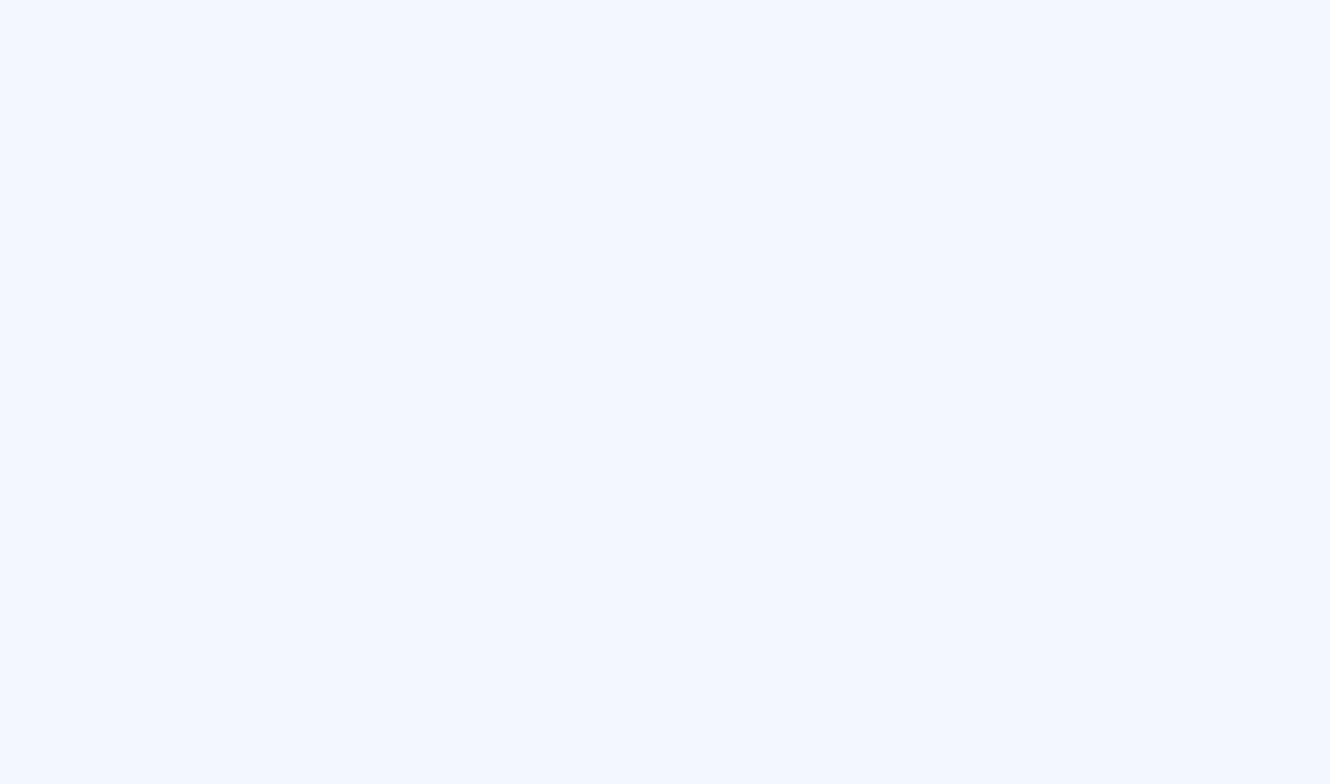
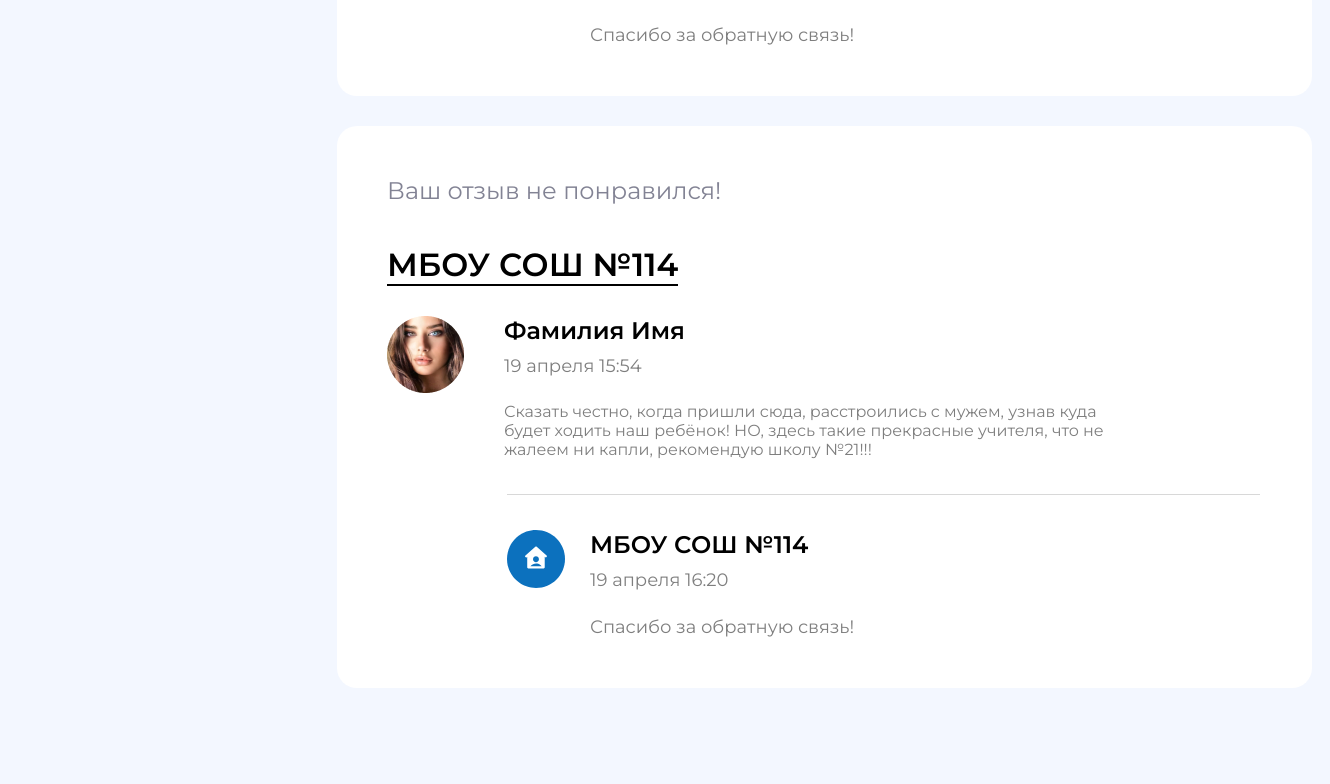
Before and after one commit to ASharksss/ProCountry-v2, a React (Create React App) app in the folder frontend/: page /notifications in a window 1280 px wide. Before the commit this address had no page. Shown: the part 1925-2709 px from the top of the page, 1330 px wide, since content can reach past the window. Before the commit the page ends 800 px from the top, so only its background shows below. Built offline with nearby package versions, Linux system fonts and the light colour scheme; a web font is replaced by a local one.

Commit message:
margin padding

```diff
--- a/frontend/src/App.js
+++ b/frontend/src/App.js
@@ -6,6 +6,7 @@ import TablePage from "./pages/tablePage/tablePage";
 import InstitutePage from "./pages/institutePage/institutePage";
 import PartPage from "./pages/partPage/partPage";
 import PartPersonPage from "./pages/partPersonPage/PartPersonPage";
+import Notifications from "./pages/notifications/notifications";
 
 
 function App() {
@@ -15,12 +16,16 @@ function App() {
         <Routes>
           <Route path='/' element={<Layout/>}>
             <Route path='/' element={<Home/>}/>
-            <Route path='/institute' element={<TablePage title={'Школы'} path={'/institute/institutePage'}/>}/>
-            <Route path='/institutePage' element={<InstitutePage institute_title={'Название категории'}/>}/>
+            <Route path='/institutes' element={<TablePage title={'Школы'} path={'/institute/institutePage'}/>}/>
+            <Route path='/institutes/institutePage' element={<InstitutePage institute_title={'Название категории'}/>}/>
             <Route path='/subjects' element={<TablePage path={'/subjects/subjectPage'} title={'Дочерние субъекты'} subtitle={'Дочерние субъекты выбранной территории'}/>}/>
             <Route path='/parts' element={<TablePage path={'/parts/partPage'} title={'Партии'} subtitle={'Зарегистрированные политические партии выбранной территории'}/>}/>
             <Route path='/parts/partPage' element={<PartPage text={'Название Партии'}/>}/>
-            <Route path='/parts/partPage/partPerson' element={<PartPersonPage text={'Название Партии'}/>}/>
+            <Route path='/parts/partPage/partPerson' element={< PartPersonPage text={'Название Партии'}/>}/>
+
+
+
+            <Route path='/notifications' element={<Notifications/>}/>
           </Route>
         </Routes>
       </div>
--- a/frontend/src/components/leftSidebar/leftSidebar.jsx
+++ b/frontend/src/components/leftSidebar/leftSidebar.jsx
@@ -28,10 +28,10 @@ export const LeftSidebar = () => {
             <img src={part} alt="" className="sidebar_menu-icon"/>
             <p>Партии</p>
           </a>
-          <a href='frontend/src/components/leftSidebar/leftSidebar#' className='link sidebar_menu-item'>
+          <NavLink to='/notifications' className='link sidebar_menu-item'>
             <img src={notice} alt="" className="sidebar_menu-icon"/>
             <p>Уведомления</p>
-          </a>
+          </NavLink>
           <a href='frontend/src/components/leftSidebar/leftSidebar#' className='link sidebar_menu-item'>
             <img src={subscribtion} alt="" className="sidebar_menu-icon"/>
             <p>Подписки</p>
--- /dev/null
+++ b/frontend/src/components/notification/notification.css
@@ -0,0 +1,105 @@
+.notification {
+    margin-bottom: 30px;
+    border-radius: 20px;
+    padding: 50px;
+}
+
+.simple {
+    background-color: white;
+}
+
+.danger {
+    background-color: #FFF9F9;
+    border: 1px solid #FF9292;
+}
+
+.danger .notification_theme h1 {
+    font-family: Montserrat-SemiBold;
+    color: red;
+    opacity: 1;
+}
+
+.notification_theme h1 {
+    font-family: Montserrat-Regular;
+    font-weight: normal;
+    font-size: 24px;
+    color: #08092B;
+    opacity: 0.5;
+    margin-bottom: 40px;
+}
+
+.notification_nameInstitute h1 {
+    font-family: Montserrat-SemiBold;
+    display: inline-block;
+    font-size: 32px;
+    border-bottom: 2px solid black;
+    margin-bottom: 30px;
+}
+
+.notification_userReview {
+    display: flex;
+}
+
+.notification_user-img {
+    margin-right: 40px;
+}
+
+.notification_username {
+    font-size: 24px;
+    font-family: Montserrat-SemiBold;
+    margin-bottom: 10px;
+}
+
+.notification_date {
+    font-size: 18px;
+    opacity: 0.5;
+    margin-bottom: 25px;
+}
+
+.notification_textReview p {
+    width: 635px;
+    opacity: 0.5;
+    margin-bottom: 35px;
+}
+
+.answer {
+    width: 753px;
+    margin-left: 120px;
+}
+
+.answer::before {
+    display: block;
+    content: '';
+    margin-bottom: 35px;
+
+    background-color: #D8D8D8;
+    width: 753px;
+    height: 1px;
+}
+
+.answer_decr {
+    display: flex;
+}
+
+.answer_info {
+    margin-left: 25px;
+}
+
+.answer_info h1 {
+    font-family: Montserrat-SemiBold;
+    font-size: 24px;
+    margin-bottom: 10px;
+}
+
+.answer_text {
+    width: 635px;
+    font-size: 18px;
+    opacity: 0.5;
+}
+
+.notifications_title {
+    font-size: 40px;
+    font-family: Montserrat-Bold;
+    margin-bottom: 74px;
+    margin-top: 150px;
+}
--- /dev/null
+++ b/frontend/src/components/notification/notification.jsx
@@ -0,0 +1,38 @@
+import React from 'react';
+import './notification.css'
+import user_avatar from './../../asserts/icons/sidebars/user_avatar.png'
+import NotificationAnswer from "./notificationAnswer";
+
+
+const Notification = ({theme, nameInstitute, classname}) => {
+  return (
+    <div className={'notification ' + classname }>
+      <div className="notification_theme">
+        <h1>{theme}</h1>
+      </div>
+      <div className="notification_nameInstitute">
+        <h1>{nameInstitute}</h1>
+      </div>
+      <div className="notification_userReview">
+        <div className="notification_user-img">
+          <img src={user_avatar} alt=""/>
+        </div>
+        <div className="notification_user-info">
+          <div className="notification_username">
+            Фамилия Имя
+          </div>
+          <div className="notification_date">
+            19 апреля 15:54
+          </div>
+          <div className="notification_textReview">
+            <p>Сказать честно, когда пришли сюда, расстроились с мужем, узнав куда будет ходить наш ребёнок!
+              НО, здесь такие прекрасные учителя, что не жалеем ни капли, рекомендую школу №21!!!</p>
+          </div>
+        </div>
+      </div>
+      <NotificationAnswer/>
+    </div>
+  );
+};
+
+export default Notification;
--- /dev/null
+++ b/frontend/src/components/notification/notificationAnswer.jsx
@@ -0,0 +1,28 @@
+import React from 'react';
+import './notification.css'
+import instituteAvatar from  '../../asserts/icons/instituteAvatart.svg'
+
+const NotificationAnswer = () => {
+  return (
+    <div className='answer'>
+      <div className="answer_decr">
+        <div className="answer_avatar">
+          <img src={instituteAvatar} alt=""/>
+        </div>
+        <div className="answer_info">
+          <h1>МБОУ СОШ №114</h1>
+          <div className="notification_date">
+            19 апреля 16:20
+          </div>
+          <div className="answer_text">
+            Спасибо за обратную связь!
+          </div>
+        </div>
+      </div>
+
+
+    </div>
+  );
+};
+
+export default NotificationAnswer;
--- a/frontend/src/pages/institutePage/institutePage.jsx
+++ b/frontend/src/pages/institutePage/institutePage.jsx
@@ -12,19 +12,19 @@ const InstitutePage = ({institute_title}) => {
       <h1 className='institute_subtitle'>Учреждения</h1>
       <div className="categories">
         <div className="category_item">
-          <NavLink to='/institute' className='noLink category_card_link'><InstituteCard text={'Школы'}/></NavLink>
-          <NavLink to='/institute' className='noLink category_card_link'><InstituteCard text={'Детские сады'}/></NavLink>
-          <NavLink to='/institute' className='noLink category_card_link'><InstituteCard text={'Университеты'}/></NavLink>
+          <NavLink to='/institutes' className='noLink category_card_link'><InstituteCard text={'Школы'}/></NavLink>
+          <NavLink to='/institutes' className='noLink category_card_link'><InstituteCard text={'Детские сады'}/></NavLink>
+          <NavLink to='/institutes' className='noLink category_card_link'><InstituteCard text={'Университеты'}/></NavLink>
         </div>
         <div className="category_item">
-          <NavLink to='/institute' className='noLink category_card_link'><InstituteCard text={'Академии'}/></NavLink>
-          <NavLink to='/institute' className='noLink category_card_link'><InstituteCard text={'Техникумы'}/></NavLink>
-          <NavLink to='/institute' className='noLink category_card_link'><InstituteCard text={'Колледжи'}/></NavLink>
+          <NavLink to='/institutes' className='noLink category_card_link'><InstituteCard text={'Академии'}/></NavLink>
+          <NavLink to='/institutes' className='noLink category_card_link'><InstituteCard text={'Техникумы'}/></NavLink>
+          <NavLink to='/institutes' className='noLink category_card_link'><InstituteCard text={'Колледжи'}/></NavLink>
         </div>
         <div className="category_item">
-          <NavLink to='/institute' className='noLink category_card_link'><InstituteCard text={'специальные учебно-воспитательные организации'}/></NavLink>
-          <NavLink to='/institute' className='noLink category_card_link'><InstituteCard text={'Инетрнаты'}/></NavLink>
-          <NavLink to='/institute' className='noLink category_card_link'><InstituteCard text={'Другое'}/></NavLink>
+          <NavLink to='/institutes' className='noLink category_card_link'><InstituteCard text={'специальные учебно-воспитательные организации'}/></NavLink>
+          <NavLink to='/institutes' className='noLink category_card_link'><InstituteCard text={'Инетрнаты'}/></NavLink>
+          <NavLink to='/institutes' className='noLink category_card_link'><InstituteCard text={'Другое'}/></NavLink>
         </div>
       </div>
     </div>
--- /dev/null
+++ b/frontend/src/pages/notifications/notifications.css
@@ -0,0 +1,14 @@
+.notifications{
+    width: 1140px;
+}
+
+.notifications_header {
+    display: flex;
+    align-items: center;
+    justify-content: space-between;
+}
+
+.notifications_btn{
+    font-size: 18px;
+    border-bottom: 1px solid black;
+}
--- /dev/null
+++ b/frontend/src/pages/notifications/notifications.jsx
@@ -0,0 +1,23 @@
+import React from 'react';
+import './notifications.css'
+import Notification from "../../components/notification/notification";
+
+const Notifications = () => {
+  return (
+    <div className='notifications'>
+      <div className="notifications_header">
+        <h1 className='notifications_title'>Уведомления</h1>
+        <button className='noBtn notifications_btn'>
+          Очитсить всё
+        </button>
+      </div>
+
+      <Notification nameInstitute={'МБОУ СОШ №114'} theme={'Вы получили ответ!'} classname={'simple'}/>
+      <Notification nameInstitute={'МБОУ СОШ №114'} theme={'Предупреждение!'} classname={'danger'}/>
+      <Notification nameInstitute={'МБОУ СОШ №114'} theme={'Ваш отзыв понравился!'} classname={'simple'}/>
+      <Notification nameInstitute={'МБОУ СОШ №114'} theme={'Ваш отзыв не понравился!'} classname={'simple'}/>
+    </div>
+  );
+};
+
+export default Notifications;
```
Also changed, not shown: frontend/src/pages/home/home.jsx (+10 -11 lines), frontend/src/asserts/icons/instituteAvatart.svg (added).
